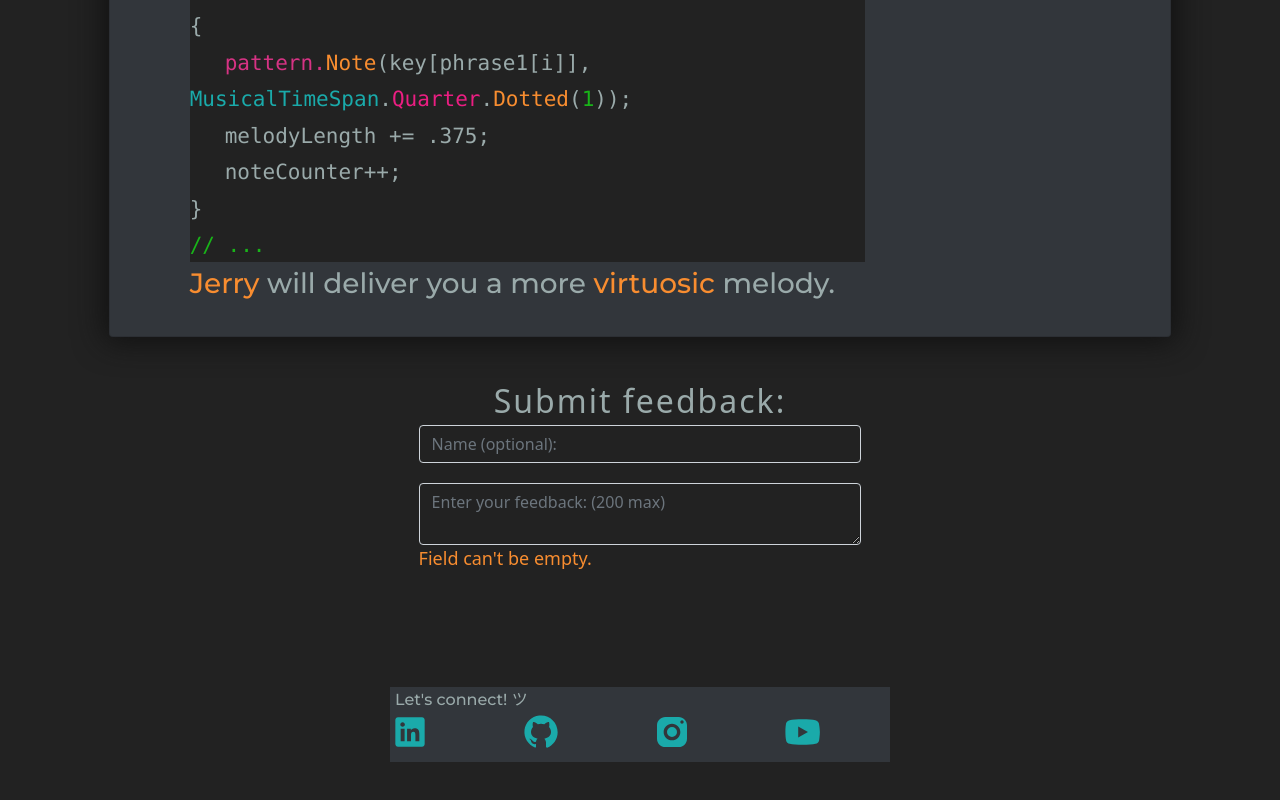
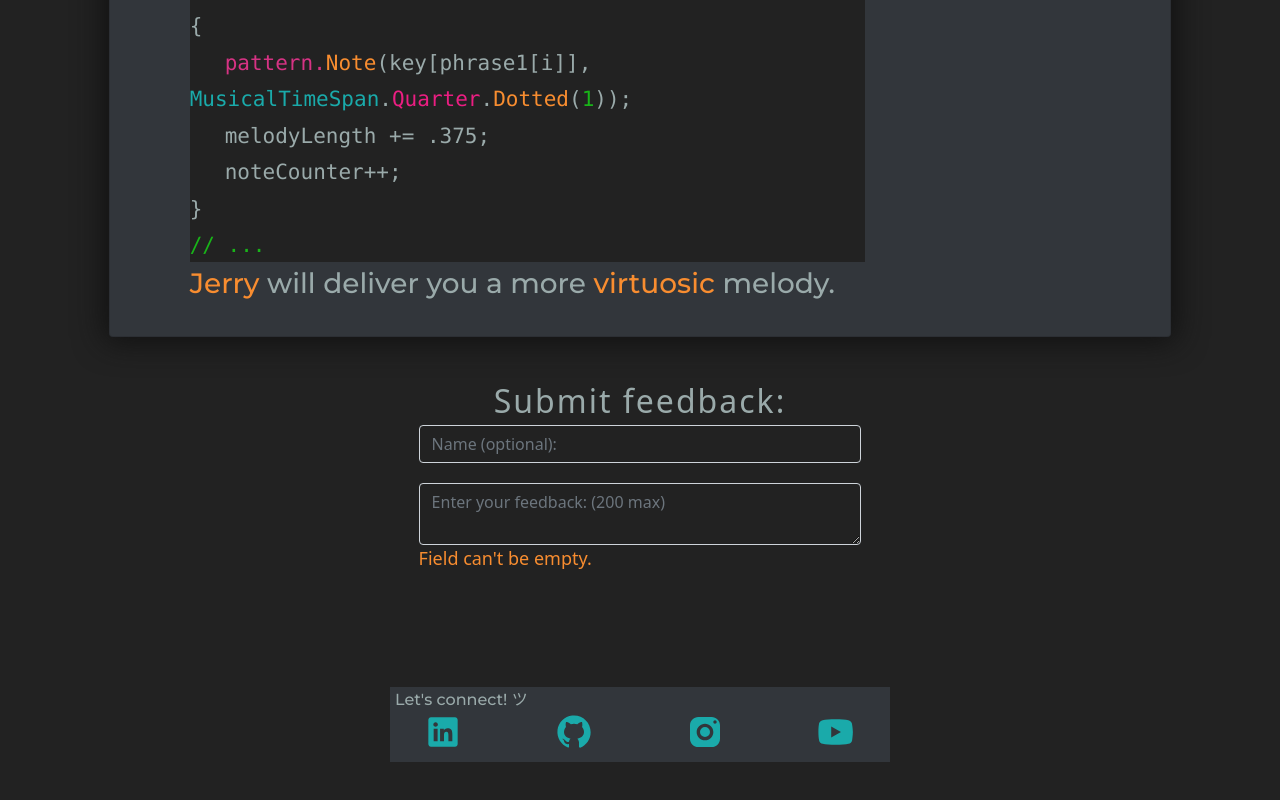
Before and after one commit to nateharrell123/Melody-Maker, a Vue app in the folder melody-maker/: page /About in a window 1280 px wide. Shown: the part 2174-2974 px from the top of the page. Built offline with nearby package versions, Linux system fonts and the light colour scheme.

Commit message:
social links

```diff
--- a/melody-maker/src/components/Footer.vue
+++ b/melody-maker/src/components/Footer.vue
@@ -2,8 +2,8 @@
     <div class="footer-container">
     <div class="follow-me">
         <span class="title">Let's connect! ツ</span>
-        <b-row>
-            <b-col cols="3">
+        <b-row style="text-align:center;">
+            <b-col cols="3" align-self="center">
                     <svg @click="toLinkedIn" xmlns="http://www.w3.org/2000/svg" x="0px" y="0px"
                         class="social-icon"
                         width="40" height="40"
@@ -14,8 +14,8 @@
                         </path>
                     </svg>
             </b-col>
-            <b-col cols="3">
-                <svg xmlns="http://www.w3.org/2000/svg" x="0px" y="0px"
+            <b-col cols="3" align-self="center">
+                <svg @click="toGit" xmlns="http://www.w3.org/2000/svg" x="0px" y="0px"
                     class="social-icon"
                     width="40" height="40"
                     viewBox="0 0 24 24">
@@ -23,8 +23,8 @@
                 </path>
                 </svg>
             </b-col>
-            <b-col cols="3">
-                <svg xmlns="http://www.w3.org/2000/svg" x="0px" y="0px"
+            <b-col cols="3" align-self="center">
+                <svg @click="toInsta" xmlns="http://www.w3.org/2000/svg" x="0px" y="0px"
                     class="social-icon"
                     width="40" height="40"
                     viewBox="0 0 24 24">
@@ -32,8 +32,8 @@
                     </path>
                 </svg>
             </b-col>
-            <b-col cols="3">
-            <svg xmlns="http://www.w3.org/2000/svg" x="0px" y="0px"
+            <b-col cols="3" align-self="center">
+            <svg @click="toTube" xmlns="http://www.w3.org/2000/svg" x="0px" y="0px"
             class="social-icon"
                 width="40" height="40"
                 viewBox="0 0 50 50">
@@ -54,7 +54,15 @@ export default {
         toLinkedIn(){
             window.open('https://www.linkedin.com/in/nate-harrell/')
         },
-
+        toGit(){
+            window.open('https://github.com/nateharrell123')
+        },
+        toInsta(){
+            window.open('https://www.instagram.com/nateharrell/')
+        },
+        toTube(){
+            window.open('https://www.youtube.com/c/NateHarrell')
+        }
     }
 }
 </script>
```
